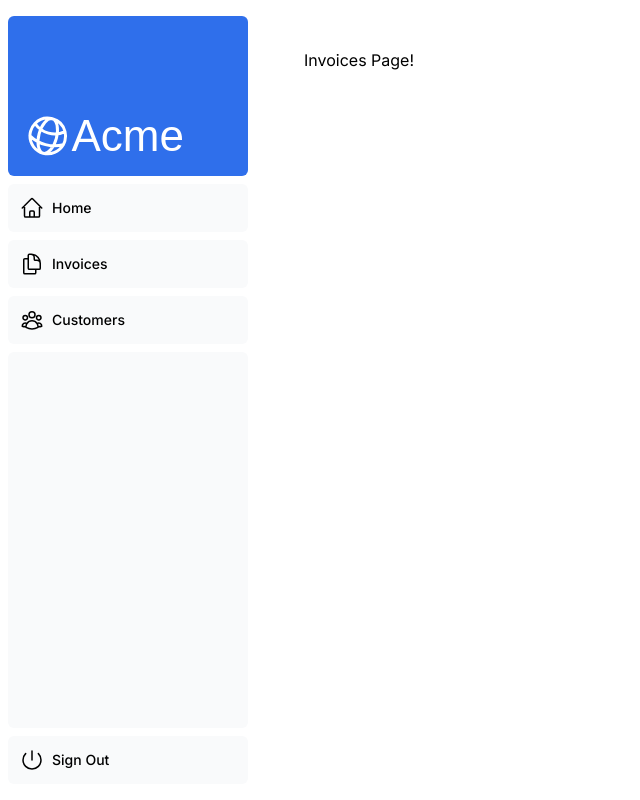
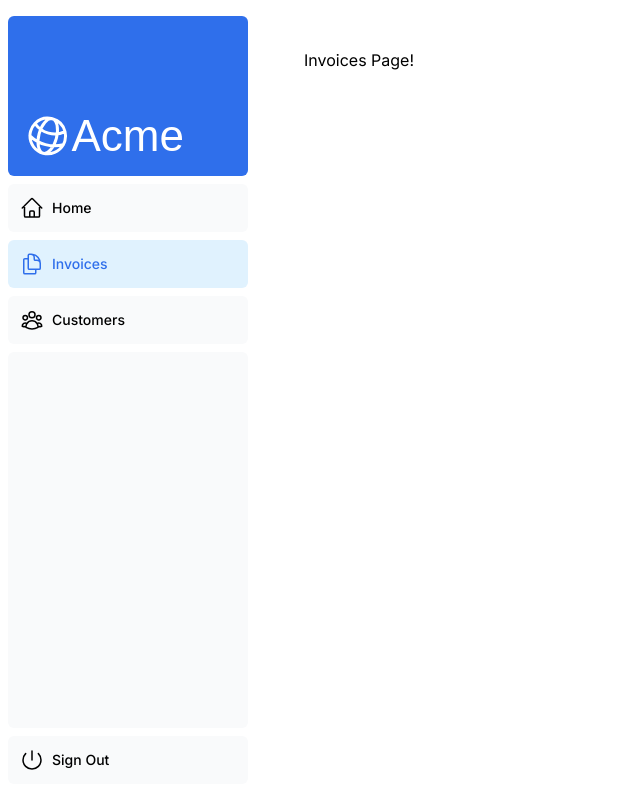
Before and after one commit to forsil/NextjsLearning, a Next.js app: page /dashboard/invoices in a window 1280 px wide. Shown: the whole page, without its empty margins (0-640 px from the left). Built offline with nearby package versions, Linux system fonts and the light colour scheme; a web font is replaced by a local one.

Commit message:
show active link

```diff
--- a/app/ui/dashboard/nav-links.tsx
+++ b/app/ui/dashboard/nav-links.tsx
@@ -1,9 +1,13 @@
+'use client';
+
 import {
     UserGroupIcon,
     HomeIcon,
     DocumentDuplicateIcon,
 } from '@heroicons/react/24/outline';
 import Link from 'next/link';
+import {usePathname} from "next/navigation";
+import clsx from 'clsx';
 
 // Map of links to display in the side navigation.
 // Depending on the size of the application, this would be stored in a database.
@@ -22,6 +26,7 @@ const links = [
 ];
 
 export default function NavLinks() {
+    const pathname = usePathname();
     return (
         <>
             {links.map((link) => {
@@ -30,7 +35,12 @@ export default function NavLinks() {
                     <Link
                         key={link.name}
                         href={link.href}
-                        className="flex h-[48px] grow items-center justify-center gap-2 rounded-md bg-gray-50 p-3 text-sm font-medium hover:bg-sky-100 hover:text-blue-600 md:flex-none md:justify-start md:p-2 md:px-3"
+                        className={clsx(
+                            'flex h-[48px] grow items-center justify-center gap-2 rounded-md bg-gray-50 p-3 text-sm font-medium hover:bg-sky-100 hover:text-blue-600 md:flex-none md:justify-start md:p-2 md:px-3',
+                            {
+                                'bg-sky-100 text-blue-600': pathname === link.href,
+                            }
+                        )}
                     >
                         <LinkIcon className="w-6"/>
                         <p className="hidden md:block">{link.name}</p>
```
